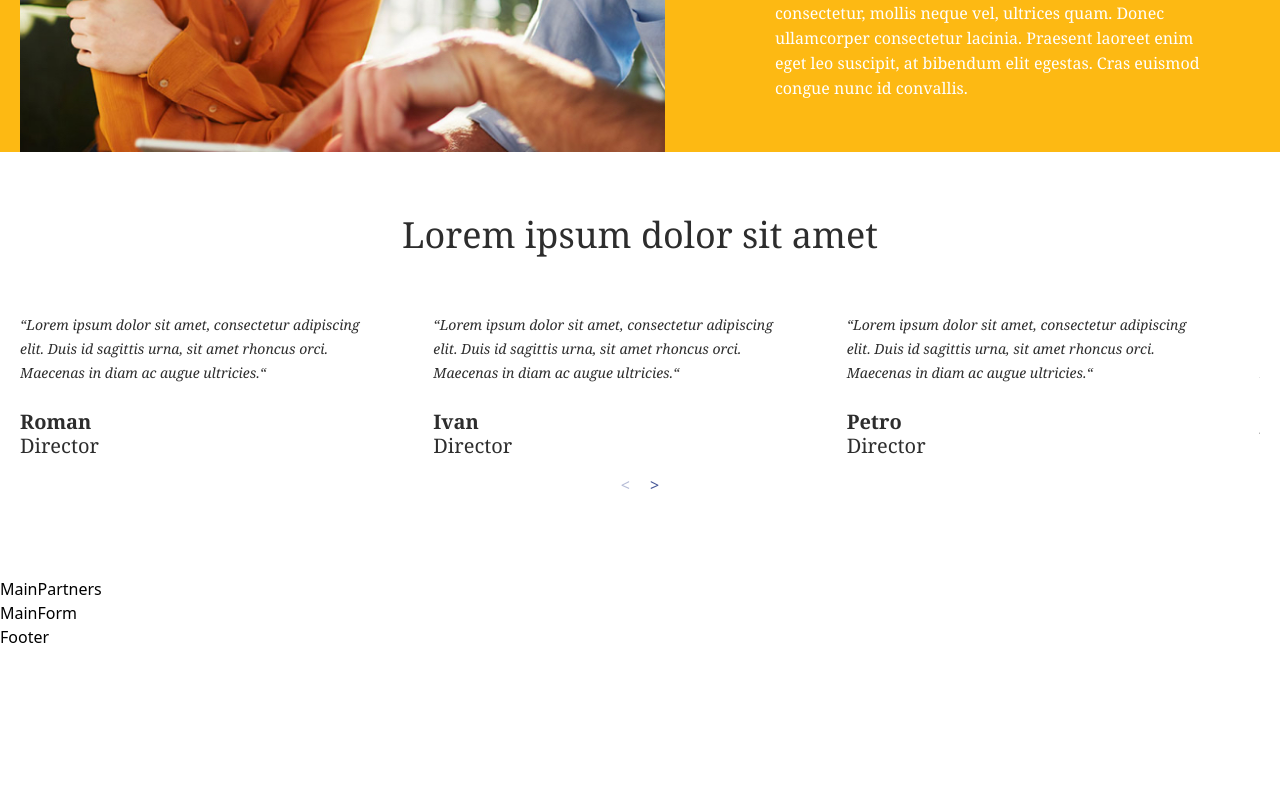
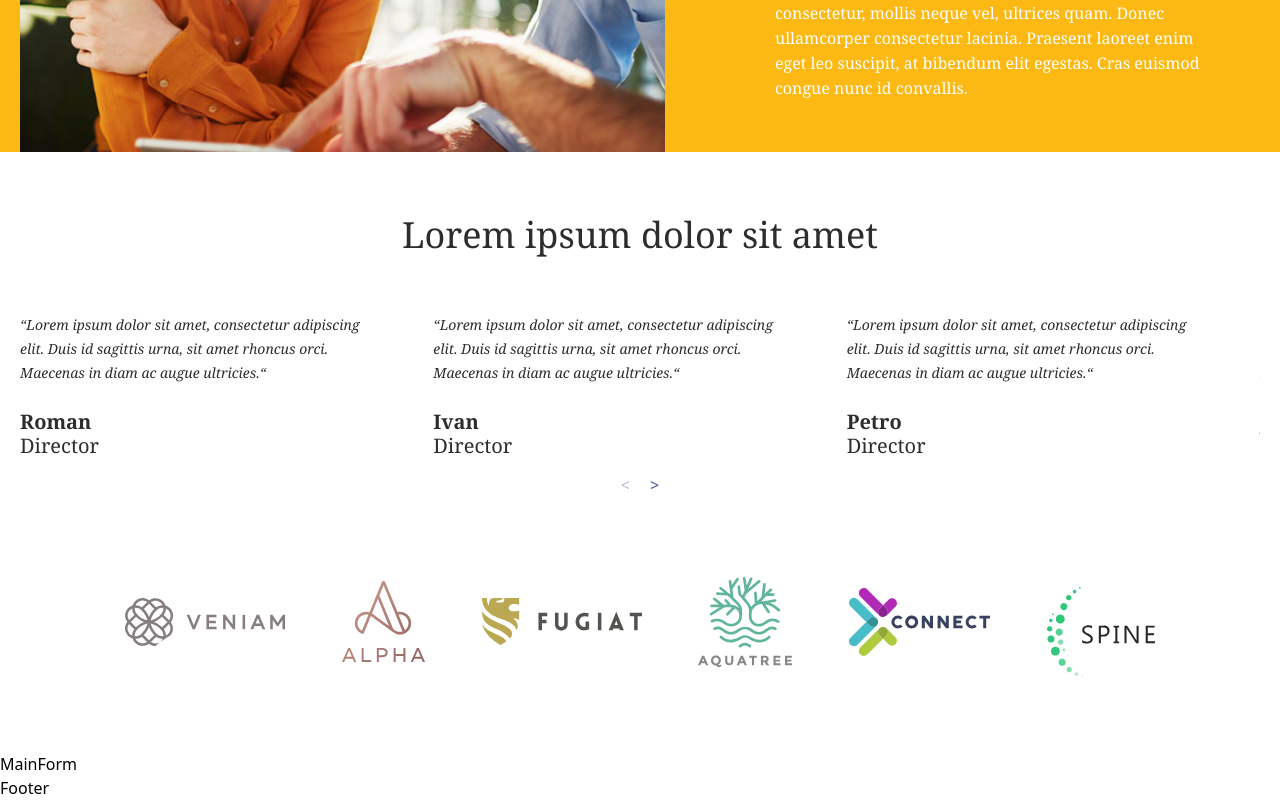
Before and after one commit to RomanZakharchuk/junior-developer-test, a React (Vite) app: page / in a window 1280 px wide. Shown: the part 2492-3292 px from the top of the page. Before the commit the page ends 3141 px from the top, so only its background shows below. Built offline with nearby package versions, Linux system fonts and the light colour scheme.

Commit message:
add svg partners

```diff
--- a/src/components/MainPartners/MainPartners.jsx
+++ b/src/components/MainPartners/MainPartners.jsx
@@ -1,7 +1,34 @@
+import img1 from '../../assets/svg/client-logo1.svg';
+import img2 from '../../assets/svg/client-logo2.svg';
+import img3 from '../../assets/svg/client-logo3.svg';
+import img4 from '../../assets/svg/client-logo4.svg';
+import img5 from '../../assets/svg/client-logo5.svg';
+import img6 from '../../assets/svg/client-logo6.svg';
 
 const MainPartners = () => {
     return (
-        <div>MainPartners</div>
+        <section className="px-5">
+            <div className="w-full max-w-[1280px] mx-auto my-[65px] px-[105px] flex flex-col md:flex-row items-center md:justify-between">
+                <div className='mb-[20px]'>
+                    <img src={img1} alt="client logo" />
+                </div>
+                <div className='mb-[20px]'>
+                    <img src={img2} alt="client logo" />
+                </div>
+                <div className='mb-[20px]'>
+                    <img src={img3} alt="client logo" />
+                </div>
+                <div className='mb-[20px]'>
+                    <img src={img4} alt="client logo" />
+                </div>
+                <div className='mb-[20px]'>
+                    <img src={img5} alt="client logo" />
+                </div>
+                <div>
+                    <img src={img6} alt="client logo" />
+                </div>
+            </div>
+        </section>
     )
 }
 
```
